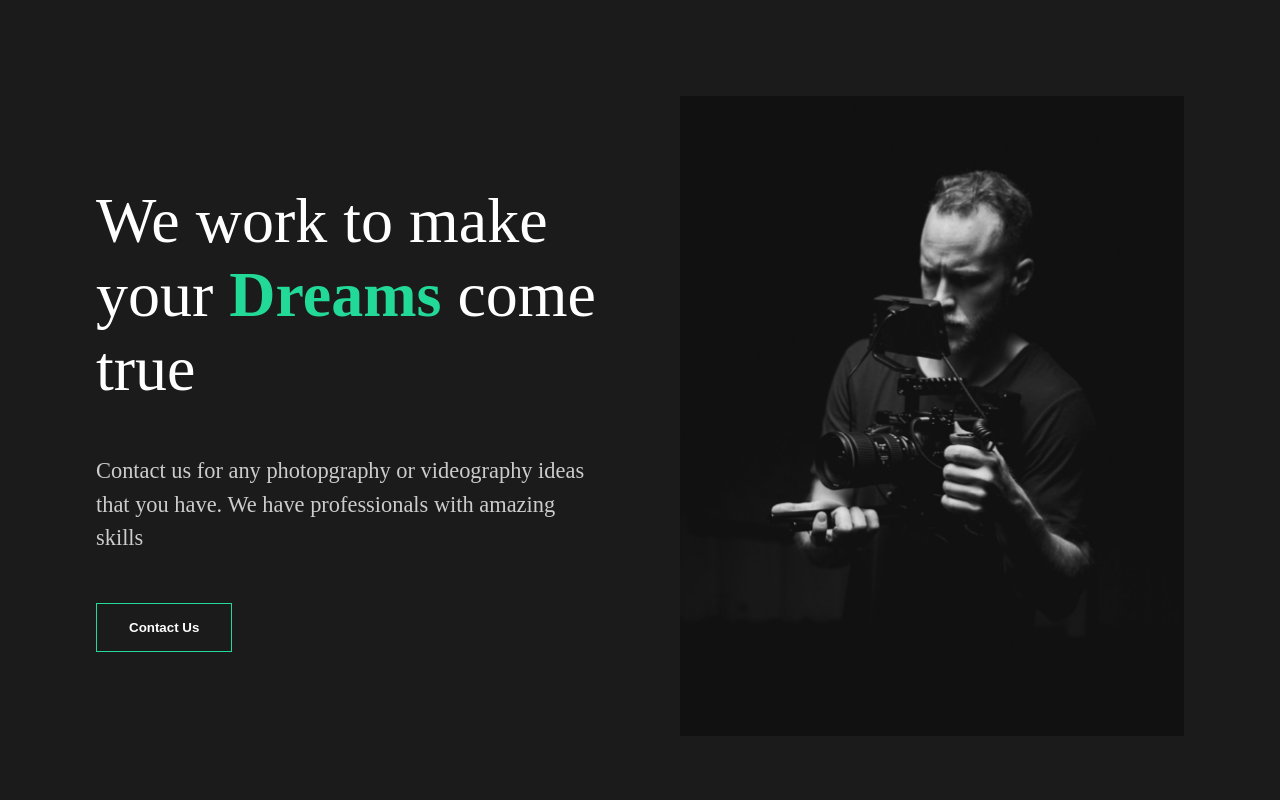
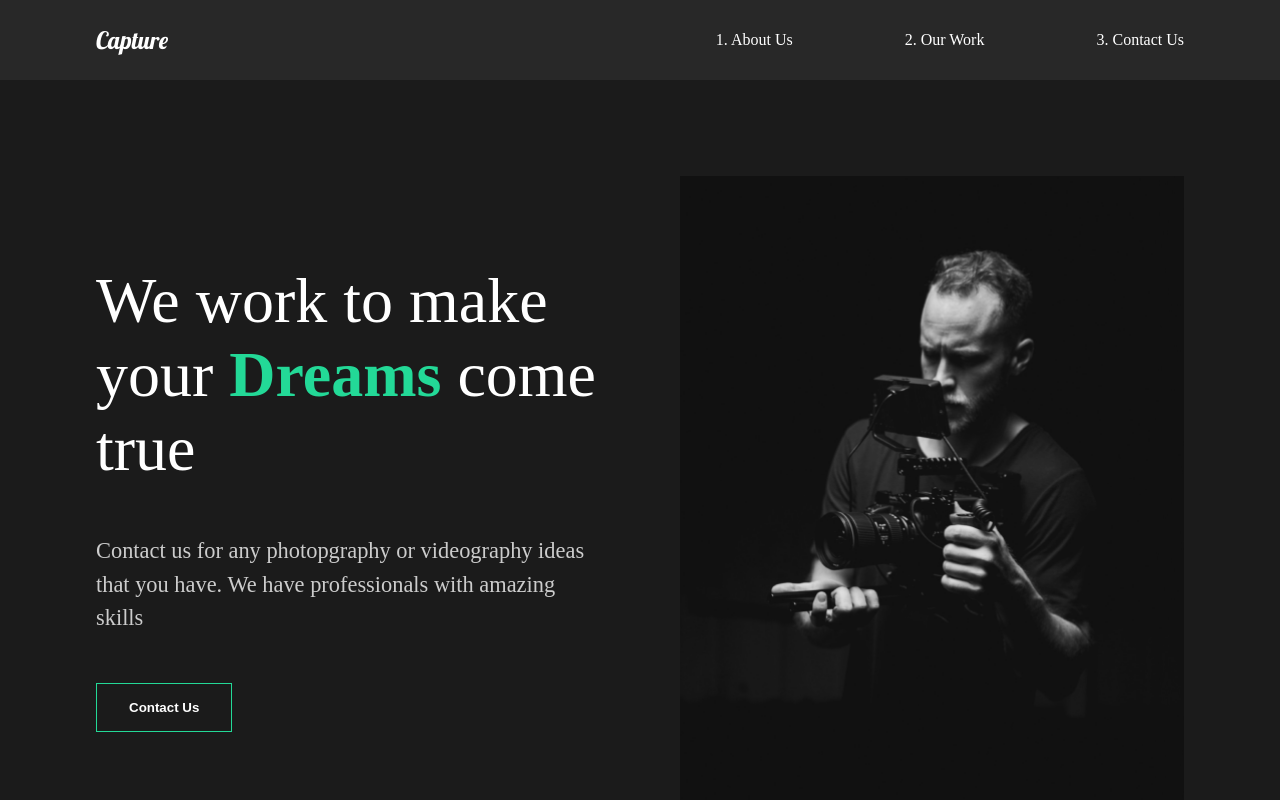
Before and after one commit to muneebali500/react-portfolio-tutorial, a JavaScript app: page / in a window 1280 px wide. Shown: the top 800 px of the page. Built offline with nearby package versions, Linux system fonts and the light colour scheme; the HTML template or start-up script is replaced by a standard one.

Commit message:
Navbar is added

```diff
--- a/src/App.js
+++ b/src/App.js
@@ -1,4 +1,5 @@
 import AboutUs from "./pages/AboutUs";
+import Nav from "./components/Nav";
 
 import GlobalStyle from "./components/GlobalStyle";
 
@@ -6,6 +7,7 @@
   return (
     <div className="App">
       <GlobalStyle />
+      <Nav />
       <AboutUs />
     </div>
   );
--- /dev/null
+++ b/src/components/Nav.js
@@ -0,0 +1,51 @@
+import styled from "styled-components";
+
+export default function Nav() {
+  return (
+    <StyledNav>
+      <h1>
+        <a id="logo" href="#">
+          Capture
+        </a>
+      </h1>
+      <ul>
+        <li>
+          <a href="#">1. About Us</a>
+        </li>
+        <li>
+          <a href="#">2. Our Work</a>
+        </li>
+        <li>
+          <a href="#">3. Contact Us</a>
+        </li>
+      </ul>
+    </StyledNav>
+  );
+}
+
+const StyledNav = styled.nav`
+  min-height: 10vh;
+  display: flex;
+  margin: auto;
+  justify-content: space-between;
+  align-items: center;
+  padding: 1rem 6rem;
+  background-color: #282828;
+  a {
+    color: white;
+    text-decoration: none;
+  }
+  ul {
+    display: flex;
+    list-style: none;
+  }
+  #logo {
+    font-size: 1.5rem;
+    font-family: "lobster", cursive;
+    font-weight: lighter;
+  }
+  li {
+    padding-left: 7rem;
+    position: relative;
+  }
+`;
--- a/src/components/ServicesSection.js
+++ b/src/components/ServicesSection.js
@@ -54,7 +54,6 @@
 }
 
 const Services = styled(About)`
-  border: 1px solid;
   font-size: 0.7rem;
   h2 {
     padding-bottom: 3.5rem;
```
Also changed, not shown: 1 other file (tests, documents, lock files or other folders).
